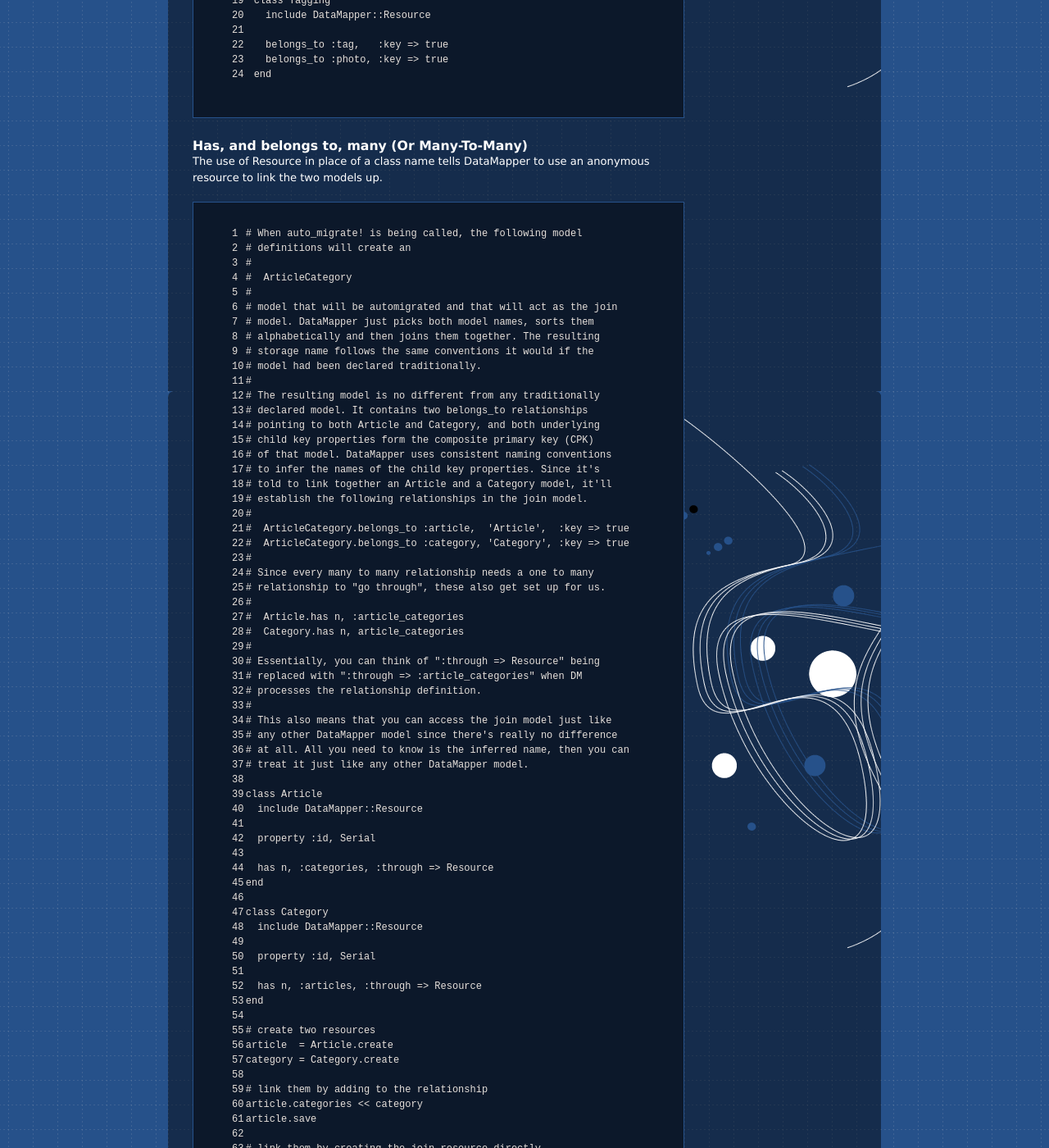
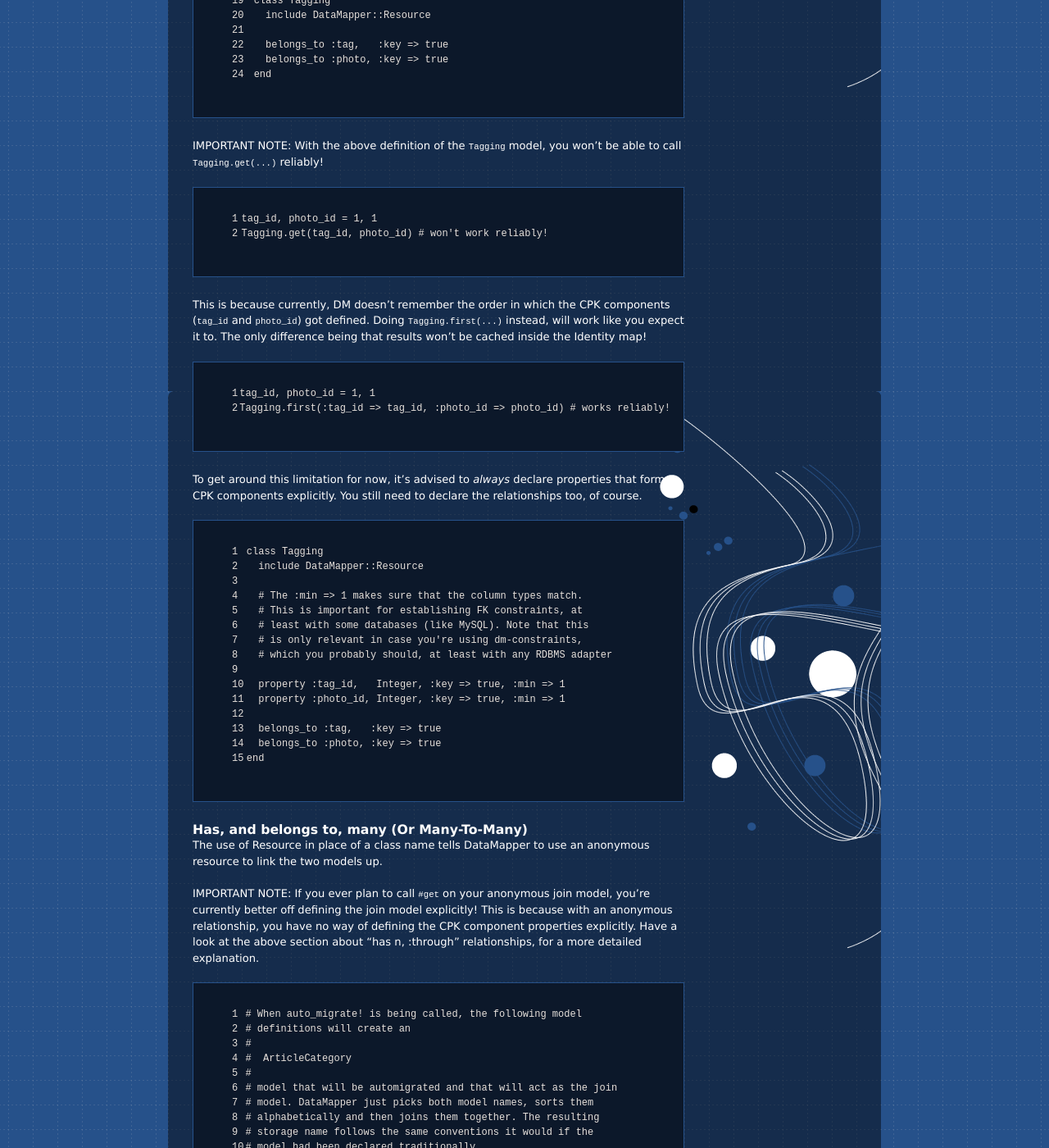
Before and after one commit to datamapper/datamapper.github.com, a Jekyll site: the page built from docs/associations.markdown, in a window 1280 px wide and 1400 px high, scrolled down 1652 px. Shown: the whole window at 82% size. Built offline with Jekyll 4.4.1, drawn with Linux system fonts in a browser that asks for light colours; some of the changed text lies outside the part shown.

Commit message:
CPK properties should be declared explicitly for now

```diff
--- a/docs/associations.markdown
+++ b/docs/associations.markdown
@@ -115,13 +115,59 @@ class Tagging
   belongs_to :tag,   :key => true
   belongs_to :photo, :key => true
 end
+{% endhighlight %}
 
+IMPORTANT NOTE: With the above definition of the `Tagging` model, you
+won't be able to call `Tagging.get(...)` reliably!
+
+{% highlight ruby linenos %}
+tag_id, photo_id = 1, 1
+Tagging.get(tag_id, photo_id) # won't work reliably!
+{% endhighlight %}
+
+This is because currently, DM doesn't remember the order in which the
+CPK components (`tag_id` and `photo_id`) got defined. Doing
+`Tagging.first(...)` instead, will work like you expect it to. The only
+difference being that results won't be cached inside the Identity map!
+
+{% highlight ruby linenos %}
+tag_id, photo_id = 1, 1
+Tagging.first(:tag_id => tag_id, :photo_id => photo_id) # works reliably!
+{% endhighlight %}
+
+To get around this limitation for now, it's advised to *always* declare
+properties that form CPK components explicitly. You still need to
+declare the relationships too, of course.
+
+{% highlight ruby linenos %}
+class Tagging
+  include DataMapper::Resource
+
+  # The :min => 1 makes sure that the column types match.
+  # This is important for establishing FK constraints, at
+  # least with some databases (like MySQL). Note that this
+  # is only relevant in case you're using dm-constraints,
+  # which you probably should, at least with any RDBMS adapter
+
+  property :tag_id,   Integer, :key => true, :min => 1
+  property :photo_id, Integer, :key => true, :min => 1
+
+  belongs_to :tag,   :key => true
+  belongs_to :photo, :key => true
+end
 {% endhighlight %}
 
 ### Has, and belongs to, many (Or Many-To-Many)
 
 The use of Resource in place of a class name tells DataMapper to use an
 anonymous resource to link the two models up.
+
+IMPORTANT NOTE: If you ever plan to call `#get` on your anonymous join
+model, you're currently better off defining the join model explicitly!
+This is because with an anonymous relationship, you have no way of
+defining the CPK component properties explicitly. Have a look at the
+above section about "has n, :through" relationships, for a more detailed
+explanation.
 
 {% highlight ruby linenos %}
 # When auto_migrate! is being called, the following model
@@ -194,7 +240,12 @@ link = article.article_categories.first(:category => category)
 link.destroy
 
 # unlink them by destroying the join resource directly
-link = ArticleCategory.get(article.id, category.id)
+link = ArticleCategory.first(:article_id => article.id, :category_id => category.id)
+link.destroy
+
+# NOTE have a look at the above section about "has n, :through"
+# to find out why the following currently won't work reliably!
+link = ArticleCategory.get(article.id, category.id) # WON'T WORK RELIABLY!
 link.destroy
 {% endhighlight %}
 
@@ -218,6 +269,13 @@ end
 
 class Friendship
   include DataMapper::Resource
+
+  # See the above section about "has n, :through" for a
+  # detailed explanation of why defining the CPK properties
+  # in addition to the relationships is necessary for now.
+
+  property :source_id, Integer, :key => true, :min => 1
+  property :target_id, Integer, :key => true, :min => 1
 
   belongs_to :source, 'Person', :key => true
   belongs_to :target, 'Person', :key => true
```
